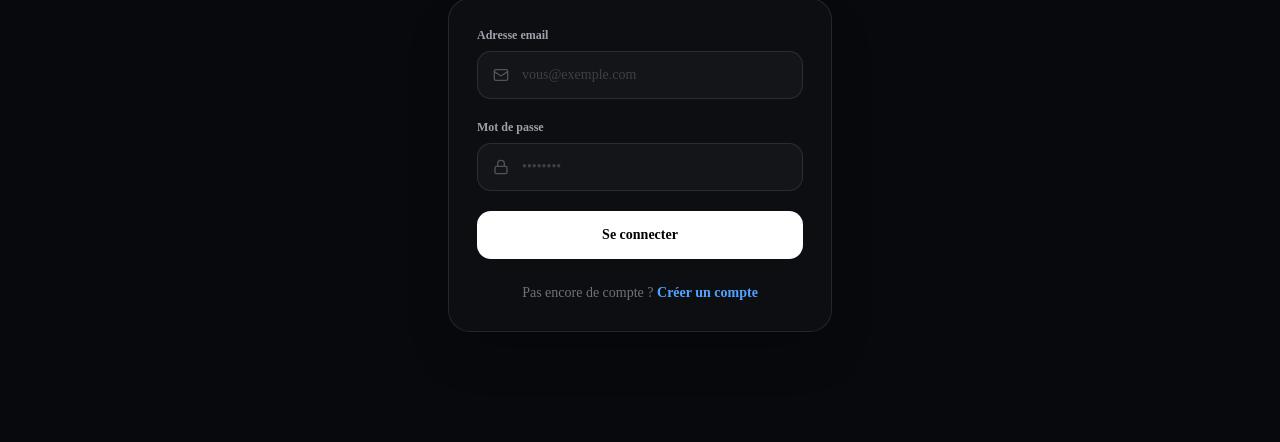
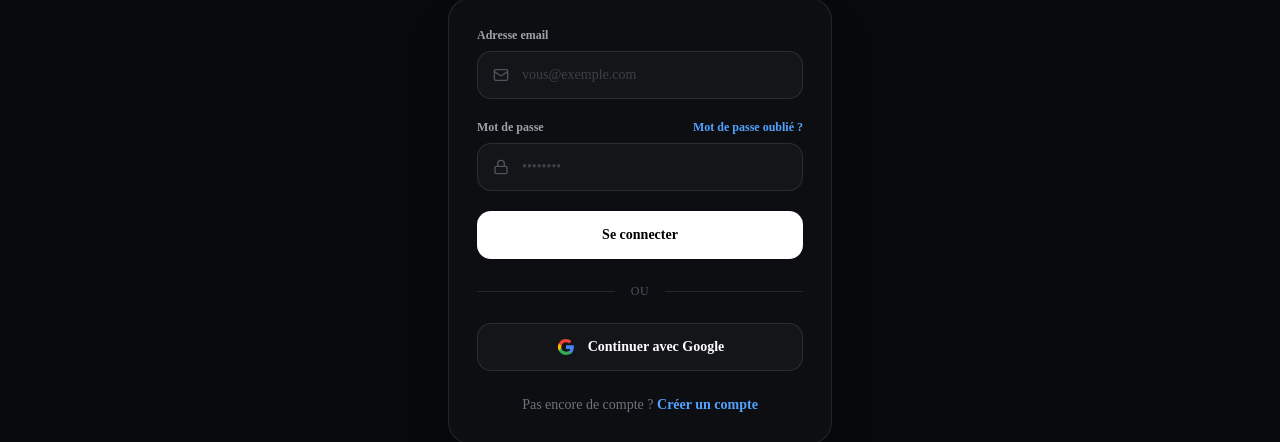
Before and after one commit to sperokobas2-a11y/kobas-ecommerce, a Next.js app: page /connexion in a window 1280 px wide. Shown: the part 315-757 px from the top of the page. Built offline with nearby package versions, Linux system fonts and the light colour scheme; no server answers.

Commit message:
Implement Google login with loading state
Added Google login functionality with loading state.

```diff
--- a/app/connexion/page.tsx
+++ b/app/connexion/page.tsx
@@ -11,6 +11,7 @@ export default function ConnexionPage() {
   const [email, setEmail] = useState("");
   const [password, setPassword] = useState("");
   const [loading, setLoading] = useState(false);
+  const [googleLoading, setGoogleLoading] = useState(false);
   const [error, setError] = useState("");
 
   async function handleSubmit(event: FormEvent<HTMLFormElement>) {
@@ -34,6 +35,22 @@ export default function ConnexionPage() {
     window.location.href = "/";
   }
 
+  async function handleGoogleLogin() {
+    setGoogleLoading(true);
+    setError("");
+
+    try {
+      await signIn("google", {
+        callbackUrl: "/",
+      });
+    } catch {
+      setError(
+        "Impossible de se connecter avec Google. Veuillez réessayer."
+      );
+      setGoogleLoading(false);
+    }
+  }
+
   return (
     <main className="min-h-screen bg-[#08090d] text-white">
       <Header />
@@ -44,7 +61,9 @@ export default function ConnexionPage() {
             <Zap className="h-8 w-8 fill-white" />
           </div>
 
-          <h1 className="mt-5 text-2xl font-black">Se connecter</h1>
+          <h1 className="mt-5 text-2xl font-black">
+            Se connecter
+          </h1>
 
           <p className="mt-2 text-sm text-zinc-500">
             Accédez à votre compte Kobas Tech.
@@ -53,6 +72,7 @@ export default function ConnexionPage() {
 
         <div className="mt-8 rounded-3xl border border-white/10 bg-white/[0.025] p-7 shadow-2xl">
           <form onSubmit={handleSubmit} className="space-y-5">
+            {/* EMAIL */}
             <div>
               <label className="mb-2 block text-xs font-semibold text-zinc-400">
                 Adresse email
@@ -67,15 +87,26 @@ export default function ConnexionPage() {
                   value={email}
                   onChange={(e) => setEmail(e.target.value)}
                   placeholder="vous@exemple.com"
+                  autoComplete="email"
                   className="h-12 w-full rounded-xl border border-white/10 bg-white/[0.03] pl-11 pr-4 text-sm outline-none transition placeholder:text-zinc-700 focus:border-blue-500"
                 />
               </div>
             </div>
 
+            {/* MOT DE PASSE */}
             <div>
-              <label className="mb-2 block text-xs font-semibold text-zinc-400">
-                Mot de passe
-              </label>
+              <div className="mb-2 flex items-center justify-between">
+                <label className="block text-xs font-semibold text-zinc-400">
+                  Mot de passe
+                </label>
+
+                <Link
+                  href="/mot-de-passe-oublie"
+                  className="text-xs font-semibold text-blue-400 transition hover:text-blue-300 hover:underline"
+                >
+                  Mot de passe oublié ?
+                </Link>
+              </div>
 
               <div className="relative">
                 <Lock className="absolute left-4 top-1/2 h-4 w-4 -translate-y-1/2 text-zinc-600" />
@@ -86,20 +117,25 @@ export default function ConnexionPage() {
                   value={password}
                   onChange={(e) => setPassword(e.target.value)}
                   placeholder="••••••••"
+                  autoComplete="current-password"
                   className="h-12 w-full rounded-xl border border-white/10 bg-white/[0.03] pl-11 pr-4 text-sm outline-none transition placeholder:text-zinc-700 focus:border-blue-500"
                 />
               </div>
             </div>
 
+            {/* ERREUR */}
             {error && (
               <div className="rounded-xl border border-red-500/20 bg-red-500/10 px-4 py-3">
-                <p className="text-xs font-medium text-red-400">{error}</p>
+                <p className="text-xs font-medium text-red-400">
+                  {error}
+                </p>
               </div>
             )}
 
+            {/* CONNEXION CLASSIQUE */}
             <button
               type="submit"
-              disabled={loading}
+              disabled={loading || googleLoading}
               className="flex h-12 w-full items-center justify-center gap-2 rounded-xl bg-white text-sm font-bold text-black transition hover:bg-blue-400 disabled:cursor-not-allowed disabled:opacity-50"
             >
               {loading ? (
@@ -113,6 +149,57 @@ export default function ConnexionPage() {
             </button>
           </form>
 
+          {/* SÉPARATEUR */}
+          <div className="my-6 flex items-center gap-4">
+            <div className="h-px flex-1 bg-white/10" />
+
+            <span className="text-xs font-medium uppercase tracking-wider text-zinc-600">
+              ou
+            </span>
+
+            <div className="h-px flex-1 bg-white/10" />
+          </div>
+
+          {/* GOOGLE */}
+          <button
+            type="button"
+            onClick={handleGoogleLogin}
+            disabled={loading || googleLoading}
+            className="flex h-12 w-full items-center justify-center gap-3 rounded-xl border border-white/10 bg-white/[0.03] text-sm font-semibold text-white transition hover:bg-white/[0.08] disabled:cursor-not-allowed disabled:opacity-50"
+          >
+            {googleLoading ? (
+              <Loader2 className="h-5 w-5 animate-spin" />
+            ) : (
+              <svg
+                viewBox="0 0 24 24"
+                className="h-5 w-5"
+                aria-hidden="true"
+              >
+                <path
+                  fill="#4285F4"
+                  d="M21.35 12.23c0-.79-.07-1.55-.2-2.28H12v4.31h5.23a4.47 4.47 0 0 1-1.94 2.94v2.45h3.14c1.84-1.69 2.92-4.18 2.92-7.42Z"
+                />
+                <path
+                  fill="#34A853"
+                  d="M12 21.5c2.63 0 4.84-.87 6.45-2.35l-3.14-2.45c-.87.58-1.98.92-3.31.92-2.54 0-4.69-1.72-5.46-4.03H3.3v2.53A9.74 9.74 0 0 0 12 21.5Z"
+                />
+                <path
+                  fill="#FBBC05"
+                  d="M6.54 13.59A5.86 5.86 0 0 1 6.23 12c0-.55.1-1.09.31-1.59V7.88H3.3A9.74 9.74 0 0 0 2.25 12c0 1.57.38 3.05 1.05 4.12l3.24-2.53Z"
+                />
+                <path
+                  fill="#EA4335"
+                  d="M12 6.38c1.43 0 2.71.49 3.72 1.45l2.79-2.79C16.84 3.47 14.63 2.5 12 2.5a9.74 9.74 0 0 0-8.7 5.38l3.24 2.53C7.31 8.1 9.46 6.38 12 6.38Z"
+                />
+              </svg>
+            )}
+
+            {googleLoading
+              ? "Connexion avec Google..."
+              : "Continuer avec Google"}
+          </button>
+
+          {/* INSCRIPTION */}
           <p className="mt-6 text-center text-sm text-zinc-500">
             Pas encore de compte ?{" "}
             <Link
```
